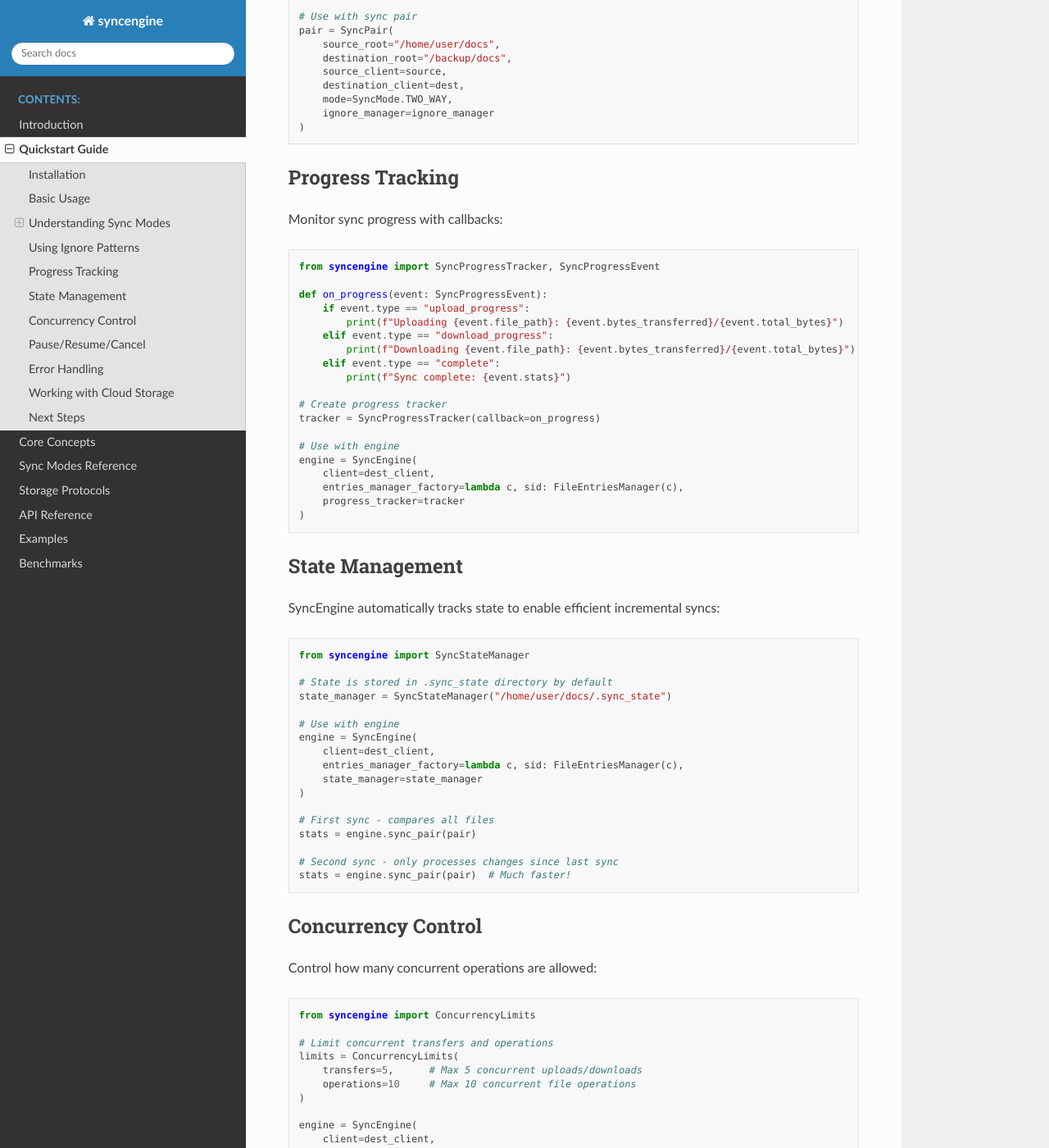
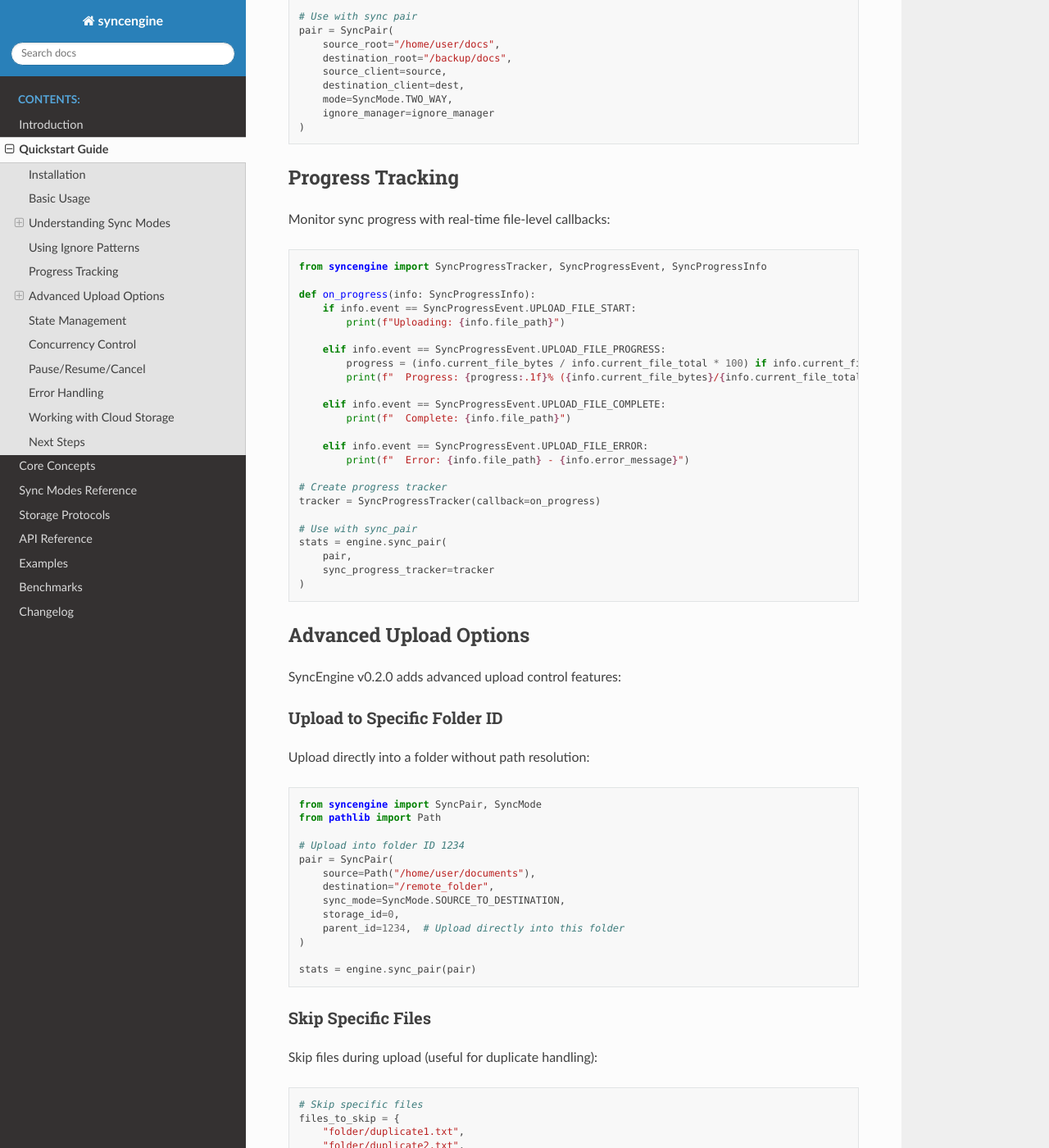
Before and after one commit to holgern/syncengine, a Sphinx documentation site: the page built from docs/quickstart.rst, in a window 1280 px wide and 1400 px high, scrolled down 2758 px. Shown: the whole window at 82% size. Built offline with Sphinx 7.4.7 and the Read the Docs theme 3.1.0, drawn with Linux system fonts in a browser that asks for light colours; some of the changed text lies outside the part shown.

Commit message:
feat: improved process tools

```diff
--- a/docs/index.rst
+++ b/docs/index.rst
@@ -13,6 +13,7 @@ SyncEngine Documentation
    api_reference
    examples
    benchmarks
+   changelog
 
 Welcome to SyncEngine
 ---------------------
@@ -28,6 +29,8 @@ Key Features
 * **State Management**: Persistent state tracking across sync sessions, resume interrupted syncs
 * **Pattern-based Filtering**: Gitignore-style ignore patterns for fine-grained control
 * **Protocol Agnostic**: Works with any storage backend through pluggable storage interfaces
+* **Progress Tracking**: Real-time file-level progress with byte-level tracking, transfer speed, and ETA
+* **Advanced Upload Control**: Skip specific files, rename during upload, and upload directly to folder IDs
 
 Quick Example
 -------------
--- a/docs/quickstart.rst
+++ b/docs/quickstart.rst
@@ -161,29 +161,141 @@ Exclude files from sync using gitignore-style patterns:
 Progress Tracking
 -----------------
 
-Monitor sync progress with callbacks:
+Monitor sync progress with real-time file-level callbacks:
 
 .. code-block:: python
 
-   from syncengine import SyncProgressTracker, SyncProgressEvent
+   from syncengine import SyncProgressTracker, SyncProgressEvent, SyncProgressInfo
 
-   def on_progress(event: SyncProgressEvent):
-       if event.type == "upload_progress":
-           print(f"Uploading {event.file_path}: {event.bytes_transferred}/{event.total_bytes}")
-       elif event.type == "download_progress":
-           print(f"Downloading {event.file_path}: {event.bytes_transferred}/{event.total_bytes}")
-       elif event.type == "complete":
-           print(f"Sync complete: {event.stats}")
+   def on_progress(info: SyncProgressInfo):
+       if info.event == SyncProgressEvent.UPLOAD_FILE_START:
+           print(f"Uploading: {info.file_path}")
+
+       elif info.event == SyncProgressEvent.UPLOAD_FILE_PROGRESS:
+           progress = (info.current_file_bytes / info.current_file_total * 100) if info.current_file_total > 0 else 0
+           print(f"  Progress: {progress:.1f}% ({info.current_file_bytes}/{info.current_file_total} bytes)")
+
+       elif info.event == SyncProgressEvent.UPLOAD_FILE_COMPLETE:
+           print(f"  Complete: {info.file_path}")
+
+       elif info.event == SyncProgressEvent.UPLOAD_FILE_ERROR:
+           print(f"  Error: {info.file_path} - {info.error_message}")
 
    # Create progress tracker
    tracker = SyncProgressTracker(callback=on_progress)
 
-   # Use with engine
+   # Use with sync_pair
+   stats = engine.sync_pair(
+       pair,
+       sync_progress_tracker=tracker
+   )
+
+Advanced Upload Options
+-----------------------
+
+SyncEngine v0.2.0 adds advanced upload control features:
+
+Upload to Specific Folder ID
+~~~~~~~~~~~~~~~~~~~~~~~~~~~~~
+
+Upload directly into a folder without path resolution:
+
+.. code-block:: python
+
+   from syncengine import SyncPair, SyncMode
+   from pathlib import Path
+
+   # Upload into folder ID 1234
+   pair = SyncPair(
+       source=Path("/home/user/documents"),
+       destination="/remote_folder",
+       sync_mode=SyncMode.SOURCE_TO_DESTINATION,
+       storage_id=0,
+       parent_id=1234,  # Upload directly into this folder
+   )
+
+   stats = engine.sync_pair(pair)
+
+Skip Specific Files
+~~~~~~~~~~~~~~~~~~~
+
+Skip files during upload (useful for duplicate handling):
+
+.. code-block:: python
+
+   # Skip specific files
+   files_to_skip = {
+       "folder/duplicate1.txt",
+       "folder/duplicate2.txt",
+   }
+
+   stats = engine.sync_pair(
+       pair,
+       files_to_skip=files_to_skip
+   )
+
+Rename Files During Upload
+~~~~~~~~~~~~~~~~~~~~~~~~~~~
+
+Rename files during upload (useful for duplicate handling):
+
+.. code-block:: python
+
+   # Rename files during upload
+   file_renames = {
+       "old_name.txt": "new_name.txt",
+       "folder/old.txt": "folder/renamed.txt",
+   }
+
+   stats = engine.sync_pair(
+       pair,
+       file_renames=file_renames
+   )
+
+Complete Example with All Features
+~~~~~~~~~~~~~~~~~~~~~~~~~~~~~~~~~~~
+
+.. code-block:: python
+
+   from pathlib import Path
+   from syncengine import SyncEngine, SyncPair, SyncMode
+   from syncengine import SyncProgressTracker, SyncProgressEvent, SyncProgressInfo
+
+   def progress_callback(info: SyncProgressInfo):
+       """Display upload progress."""
+       if info.event == SyncProgressEvent.UPLOAD_FILE_START:
+           print(f"⬆️  Uploading: {info.file_path}")
+       elif info.event == SyncProgressEvent.UPLOAD_FILE_COMPLETE:
+           print(f"✓ Complete: {info.file_path}")
+
+   # Create sync engine
    engine = SyncEngine(
        client=dest_client,
-       entries_manager_factory=lambda c, sid: FileEntriesManager(c),
-       progress_tracker=tracker
+       entries_manager_factory=lambda c, sid: FileEntriesManager(c)
    )
+
+   # Create sync pair with parent_id
+   pair = SyncPair(
+       source=Path("/home/user/documents"),
+       destination="/backup",
+       sync_mode=SyncMode.SOURCE_TO_DESTINATION,
+       storage_id=0,
+       parent_id=1234,  # Upload into specific folder
+   )
+
+   # Create progress tracker
+   tracker = SyncProgressTracker(callback=progress_callback)
+
+   # Execute with all features
+   stats = engine.sync_pair(
+       pair,
+       sync_progress_tracker=tracker,
+       files_to_skip={"temp.txt"},
+       file_renames={"old.txt": "new.txt"},
+       max_workers=4,
+   )
+
+   print(f"Uploaded: {stats['uploads']} files")
 
 State Management
 ----------------
```
Also changed, not shown: README.md (+9 -0 lines), docs/changelog.rst (added, +144 -0 lines), docs/examples.rst (+192 -85 lines), pyproject.toml (+14 -0 lines), 4 other files.
